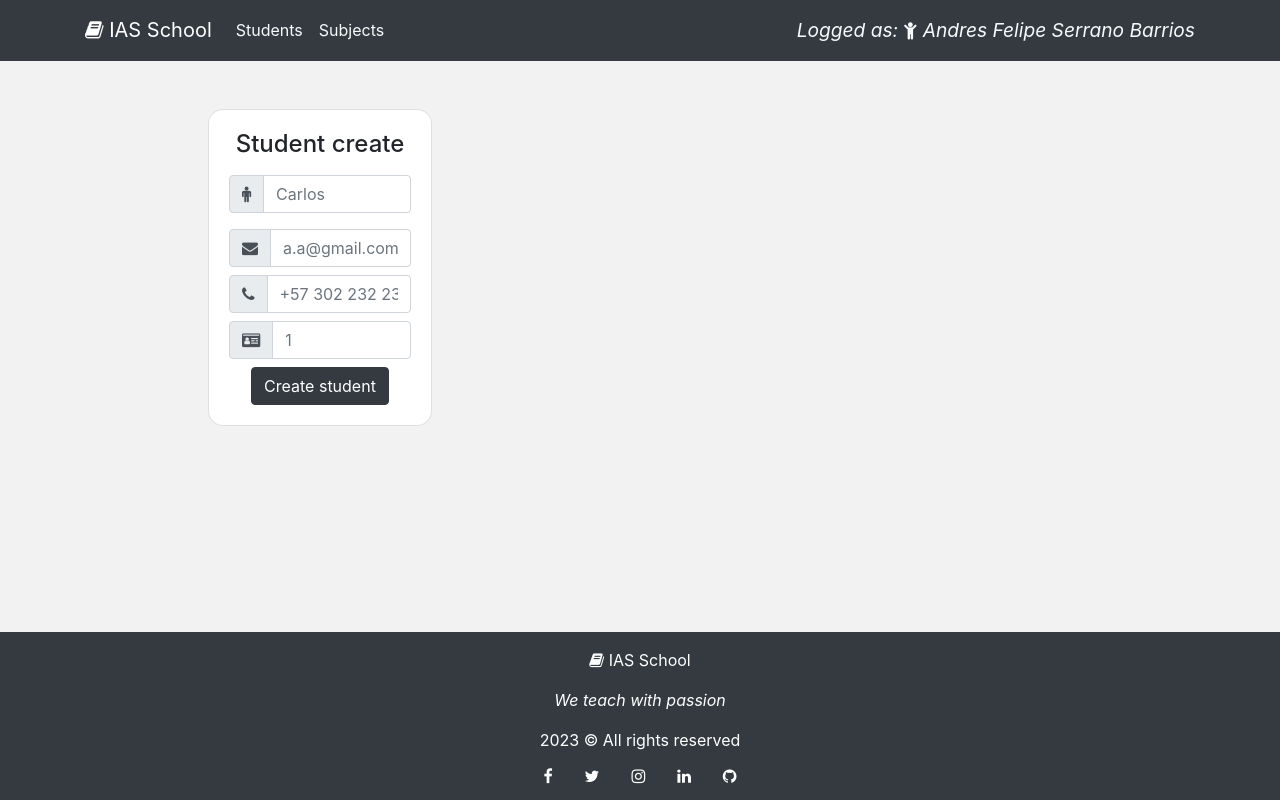
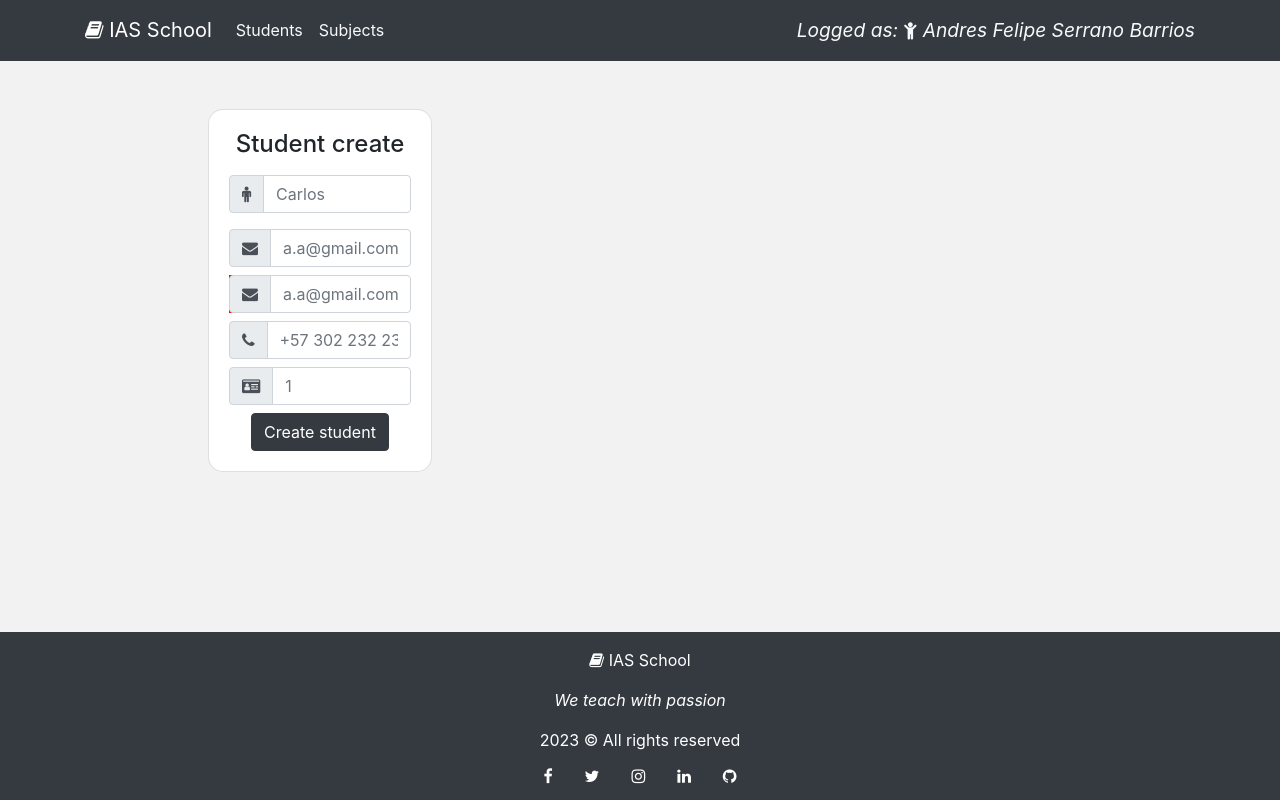
Before and after one commit to AndresFSerranoIAS/SpringBoot-Angular-School, an Angular app in the folder FrontendSchool/: page /student in a window 1280 px wide. Built offline with nearby package versions, Linux system fonts and the light colour scheme.

Commit message:
contrato

```diff
--- a/FrontendSchool/src/app/ui/components/student/student.component.html
+++ b/FrontendSchool/src/app/ui/components/student/student.component.html
@@ -1,4 +1,3 @@
-
 <div class="col-md-6">
   <form [formGroup]="studentCreateForm">
     <div class="container py-5 h-100">
@@ -26,6 +25,12 @@
                 <input type="text" class="form-control" placeholder="a.a@gmail.com" formControlName="studentEmail">
               </div>
               <div class="input-group mb-2 mr-sm-2">
+                <div class="input-group-prepend" style="background-color:red">
+                  <div class="input-group-text"><i class="fa fa-envelope" aria-hidden="true"></i></div>
+                </div>
+                <input type="text" class="form-control" placeholder="a.a@gmail.com" formControlName="studentEmail">
+              </div>
+              <div class="input-group mb-2 mr-sm-2">
                 <div class="input-group-prepend">
                   <div class="input-group-text"><i class="fa fa-phone" aria-hidden="true"></i></div>
                 </div>
```
Lines whose indentation alone changed are shown as unchanged.
